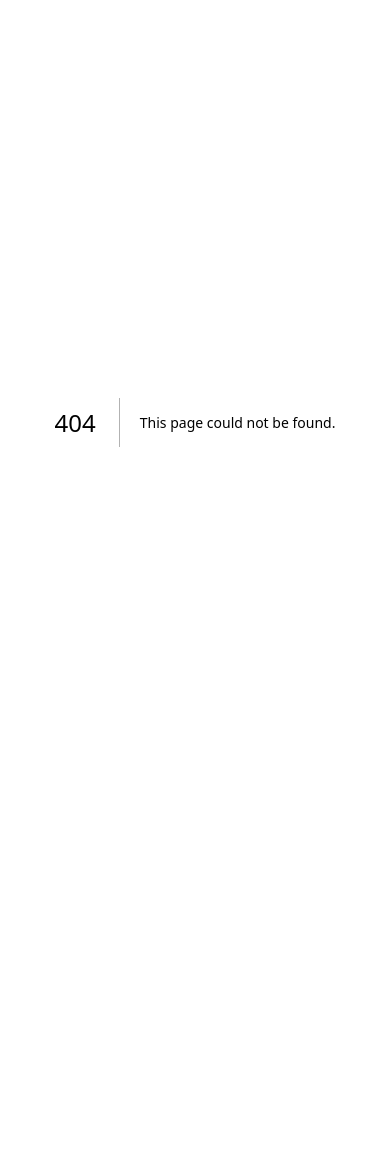
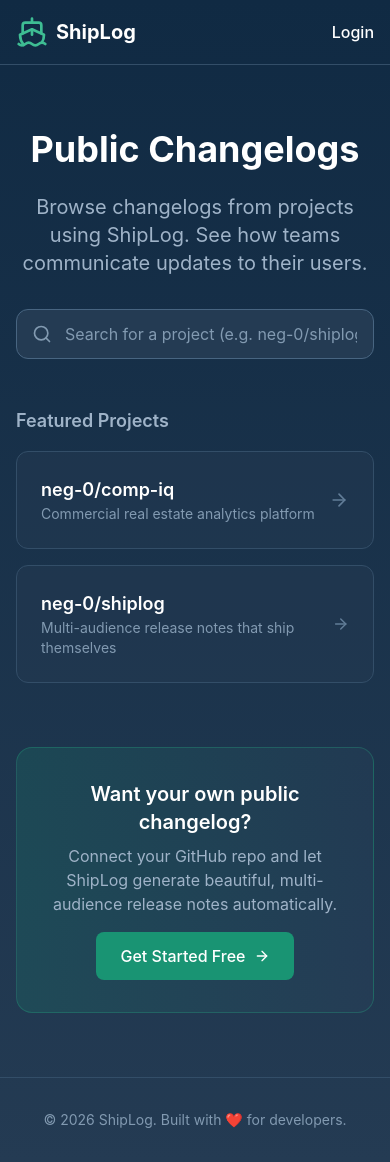
Before and after one commit to neg-0/shiplog, a Next.js app in the folder apps/web/: page /changelog in a window 390 px wide. Before the commit this address had no page. Before the commit the page ends 844 px from the top, so only its background shows below. Built offline with nearby package versions, Linux system fonts and the light colour scheme.

Commit message:
fix: Mobile responsive dashboard + changelog landing page
- Add mobile hamburger menu with slide-out sidebar
- Fix layout for small screens (proper padding, stacking)
- Add /changelog landing page (was 404)
- Add featured projects section

```diff
--- /dev/null
+++ b/apps/web/src/app/changelog/page.tsx
@@ -0,0 +1,103 @@
+import { Ship, ArrowRight, Search } from 'lucide-react';
+import Link from 'next/link';
+
+export default function ChangelogPage() {
+  return (
+    <div className="min-h-screen bg-gradient-to-b from-navy-900 to-navy-800">
+      {/* Header */}
+      <header className="border-b border-navy-700">
+        <div className="max-w-7xl mx-auto px-4 sm:px-6 py-4 flex items-center justify-between">
+          <Link href="/" className="flex items-center gap-2">
+            <Ship className="w-8 h-8 text-teal-400" />
+            <span className="text-xl font-bold text-white">ShipLog</span>
+          </Link>
+          <nav className="flex items-center gap-6">
+            <Link href="/login" className="text-white hover:text-teal-400 transition font-medium">
+              Login
+            </Link>
+          </nav>
+        </div>
+      </header>
+
+      {/* Hero */}
+      <div className="max-w-4xl mx-auto px-4 sm:px-6 py-16 text-center">
+        <h1 className="text-4xl sm:text-5xl font-bold text-white mb-6">
+          Public Changelogs
+        </h1>
+        <p className="text-xl text-navy-300 mb-8">
+          Browse changelogs from projects using ShipLog. See how teams communicate updates to their users.
+        </p>
+
+        {/* Search (placeholder) */}
+        <div className="max-w-lg mx-auto relative mb-12">
+          <Search className="absolute left-4 top-1/2 -translate-y-1/2 w-5 h-5 text-navy-400" />
+          <input
+            type="text"
+            placeholder="Search for a project (e.g. neg-0/shiplog)"
+            className="w-full pl-12 pr-4 py-3 bg-navy-800 border border-navy-600 rounded-xl text-white placeholder-navy-400 focus:outline-none focus:border-teal-500 transition"
+          />
+        </div>
+
+        {/* Featured Projects */}
+        <div className="text-left">
+          <h2 className="text-lg font-semibold text-navy-300 mb-4">Featured Projects</h2>
+          <div className="grid gap-4">
+            <Link
+              href="/changelog/neg-0/comp-iq"
+              className="bg-navy-800/50 border border-navy-700 rounded-xl p-6 hover:border-teal-500 transition group"
+            >
+              <div className="flex items-center justify-between">
+                <div>
+                  <h3 className="text-lg font-semibold text-white group-hover:text-teal-400 transition">
+                    neg-0/comp-iq
+                  </h3>
+                  <p className="text-navy-400 text-sm">Commercial real estate analytics platform</p>
+                </div>
+                <ArrowRight className="w-5 h-5 text-navy-500 group-hover:text-teal-400 transition" />
+              </div>
+            </Link>
+
+            <Link
+              href="/changelog/neg-0/shiplog"
+              className="bg-navy-800/50 border border-navy-700 rounded-xl p-6 hover:border-teal-500 transition group"
+            >
+              <div className="flex items-center justify-between">
+                <div>
+                  <h3 className="text-lg font-semibold text-white group-hover:text-teal-400 transition">
+                    neg-0/shiplog
+                  </h3>
+                  <p className="text-navy-400 text-sm">Multi-audience release notes that ship themselves</p>
+                </div>
+                <ArrowRight className="w-5 h-5 text-navy-500 group-hover:text-teal-400 transition" />
+              </div>
+            </Link>
+          </div>
+        </div>
+
+        {/* CTA */}
+        <div className="mt-16 p-8 bg-gradient-to-r from-teal-600/20 to-navy-700/20 rounded-2xl border border-teal-500/30">
+          <h3 className="text-xl font-semibold text-white mb-2">
+            Want your own public changelog?
+          </h3>
+          <p className="text-navy-300 mb-4">
+            Connect your GitHub repo and let ShipLog generate beautiful, multi-audience release notes automatically.
+          </p>
+          <Link
+            href="/login"
+            className="inline-flex items-center gap-2 bg-teal-600 text-white px-6 py-3 rounded-lg hover:bg-teal-500 transition font-medium"
+          >
+            Get Started Free
+            <ArrowRight className="w-4 h-4" />
+          </Link>
+        </div>
+      </div>
+
+      {/* Footer */}
+      <footer className="border-t border-navy-700 py-8 mt-auto">
+        <div className="max-w-7xl mx-auto px-4 sm:px-6 text-center text-navy-400 text-sm">
+          <p>© 2026 ShipLog. Built with ❤️ for developers.</p>
+        </div>
+      </footer>
+    </div>
+  );
+}
--- a/apps/web/src/app/dashboard/page.tsx
+++ b/apps/web/src/app/dashboard/page.tsx
@@ -1,5 +1,8 @@
-import { Ship, Settings, GitBranch, Bell, LogOut, Plus } from 'lucide-react';
+'use client';
+
+import { Ship, Settings, GitBranch, Bell, LogOut, Plus, Menu, X } from 'lucide-react';
 import Link from 'next/link';
+import { useState } from 'react';
 
 // This would come from auth/session in real implementation
 const mockUser = {
@@ -27,11 +30,40 @@ const mockRepos = [
 ];
 
 export default function DashboardPage() {
+  const [sidebarOpen, setSidebarOpen] = useState(false);
+
   return (
     <div className="min-h-screen bg-navy-50">
+      {/* Mobile Header */}
+      <header className="lg:hidden fixed top-0 left-0 right-0 bg-navy-900 text-white p-4 z-50 flex items-center justify-between">
+        <div className="flex items-center gap-2">
+          <Ship className="w-6 h-6 text-teal-400" />
+          <span className="text-lg font-bold">ShipLog</span>
+        </div>
+        <button
+          onClick={() => setSidebarOpen(!sidebarOpen)}
+          className="p-2 hover:bg-navy-800 rounded-lg transition"
+        >
+          {sidebarOpen ? <X className="w-6 h-6" /> : <Menu className="w-6 h-6" />}
+        </button>
+      </header>
+
+      {/* Sidebar Overlay (mobile) */}
+      {sidebarOpen && (
+        <div
+          className="lg:hidden fixed inset-0 bg-black/50 z-40"
+          onClick={() => setSidebarOpen(false)}
+        />
+      )}
+
       {/* Sidebar */}
-      <aside className="fixed left-0 top-0 h-full w-64 bg-navy-900 text-white p-6">
-        <div className="flex items-center gap-2 mb-8">
+      <aside className={`
+        fixed left-0 top-0 h-full w-64 bg-navy-900 text-white p-6 z-50
+        transform transition-transform duration-300 ease-in-out
+        ${sidebarOpen ? 'translate-x-0' : '-translate-x-full'}
+        lg:translate-x-0
+      `}>
+        <div className="flex items-center gap-2 mb-8 mt-2 lg:mt-0">
           <Ship className="w-8 h-8 text-teal-400" />
           <span className="text-xl font-bold">ShipLog</span>
         </div>
@@ -40,6 +72,7 @@ export default function DashboardPage() {
           <Link
             href="/dashboard"
             className="flex items-center gap-3 px-4 py-3 rounded-lg bg-navy-800 text-white"
+            onClick={() => setSidebarOpen(false)}
           >
             <GitBranch className="w-5 h-5" />
             Repositories
@@ -47,6 +80,7 @@ export default function DashboardPage() {
           <Link
             href="/dashboard/activity"
             className="flex items-center gap-3 px-4 py-3 rounded-lg text-navy-300 hover:bg-navy-800 hover:text-white transition"
+            onClick={() => setSidebarOpen(false)}
           >
             <Bell className="w-5 h-5" />
             Activity
@@ -54,6 +88,7 @@ export default function DashboardPage() {
           <Link
             href="/dashboard/settings"
             className="flex items-center gap-3 px-4 py-3 rounded-lg text-navy-300 hover:bg-navy-800 hover:text-white transition"
+            onClick={() => setSidebarOpen(false)}
           >
             <Settings className="w-5 h-5" />
             Settings
@@ -76,14 +111,14 @@ export default function DashboardPage() {
       </aside>
 
       {/* Main Content */}
-      <main className="ml-64 p-8">
-        <div className="max-w-4xl">
-          <div className="flex items-center justify-between mb-8">
+      <main className="lg:ml-64 p-4 lg:p-8 pt-20 lg:pt-8">
+        <div className="max-w-4xl mx-auto">
+          <div className="flex flex-col sm:flex-row sm:items-center justify-between gap-4 mb-8">
             <div>
               <h1 className="text-2xl font-bold text-navy-900">Repositories</h1>
               <p className="text-navy-600">Manage your connected repos and release settings</p>
             </div>
-            <button className="bg-teal-600 text-white px-4 py-2 rounded-lg hover:bg-teal-500 transition flex items-center gap-2">
+            <button className="bg-teal-600 text-white px-4 py-2 rounded-lg hover:bg-teal-500 transition flex items-center justify-center gap-2 w-full sm:w-auto">
               <Plus className="w-4 h-4" />
               Connect Repo
             </button>
@@ -95,15 +130,15 @@ export default function DashboardPage() {
               <Link
                 key={repo.id}
                 href={`/dashboard/repos/${repo.id}`}
-                className="block bg-white rounded-xl p-6 shadow-sm border border-navy-100 hover:shadow-md hover:border-teal-200 transition"
+                className="block bg-white rounded-xl p-4 lg:p-6 shadow-sm border border-navy-100 hover:shadow-md hover:border-teal-200 transition"
               >
-                <div className="flex items-center justify-between">
+                <div className="flex flex-col sm:flex-row sm:items-center justify-between gap-4">
                   <div className="flex items-center gap-4">
-                    <div className="w-12 h-12 bg-navy-100 rounded-lg flex items-center justify-center">
-                      <GitBranch className="w-6 h-6 text-navy-600" />
+                    <div className="w-10 h-10 lg:w-12 lg:h-12 bg-navy-100 rounded-lg flex items-center justify-center flex-shrink-0">
+                      <GitBranch className="w-5 h-5 lg:w-6 lg:h-6 text-navy-600" />
                     </div>
-                    <div>
-                      <h3 className="font-semibold text-navy-900">{repo.fullName}</h3>
+                    <div className="min-w-0">
+                      <h3 className="font-semibold text-navy-900 truncate">{repo.fullName}</h3>
                       {repo.lastRelease ? (
                         <p className="text-sm text-navy-500">
                           Last release: <span className="font-medium">{repo.lastRelease}</span> · {repo.lastReleaseDate}
@@ -113,7 +148,7 @@ export default function DashboardPage() {
                       )}
                     </div>
                   </div>
-                  <div className="flex items-center gap-3">
+                  <div className="flex items-center gap-3 self-end sm:self-center">
                     {repo.status === 'active' ? (
                       <span className="px-3 py-1 bg-teal-100 text-teal-700 text-sm font-medium rounded-full">
                         Active
@@ -131,11 +166,11 @@ export default function DashboardPage() {
 
           {/* Empty State (when no repos) */}
           {mockRepos.length === 0 && (
-            <div className="bg-white rounded-xl p-12 text-center border border-navy-100">
-              <Ship className="w-16 h-16 text-navy-300 mx-auto mb-4" />
+            <div className="bg-white rounded-xl p-8 lg:p-12 text-center border border-navy-100">
+              <Ship className="w-12 h-12 lg:w-16 lg:h-16 text-navy-300 mx-auto mb-4" />
               <h3 className="text-xl font-semibold text-navy-900 mb-2">No repos connected</h3>
               <p className="text-navy-600 mb-6">Connect your first GitHub repository to get started</p>
-              <button className="bg-navy-900 text-white px-6 py-3 rounded-lg hover:bg-navy-800 transition">
+              <button className="bg-navy-900 text-white px-6 py-3 rounded-lg hover:bg-navy-800 transition w-full sm:w-auto">
                 Connect Repository
               </button>
             </div>
```
